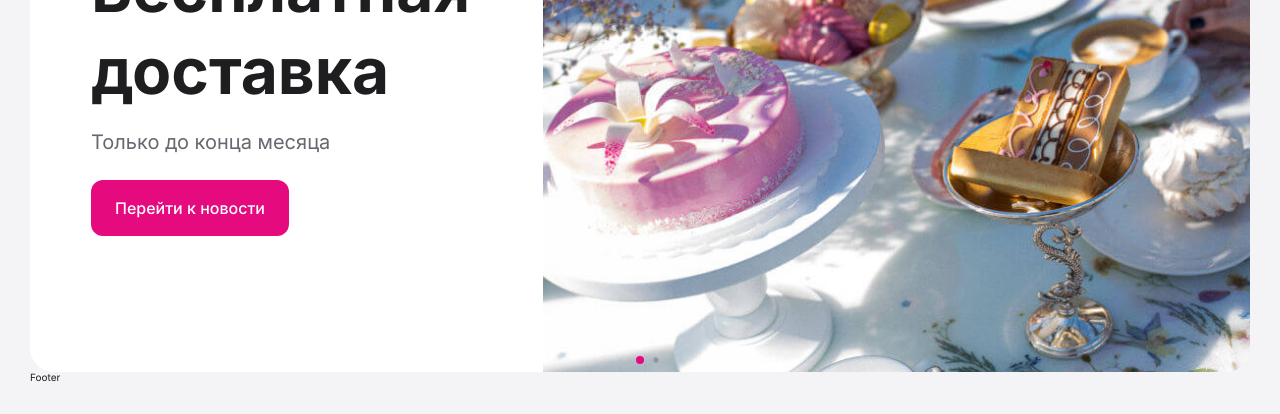
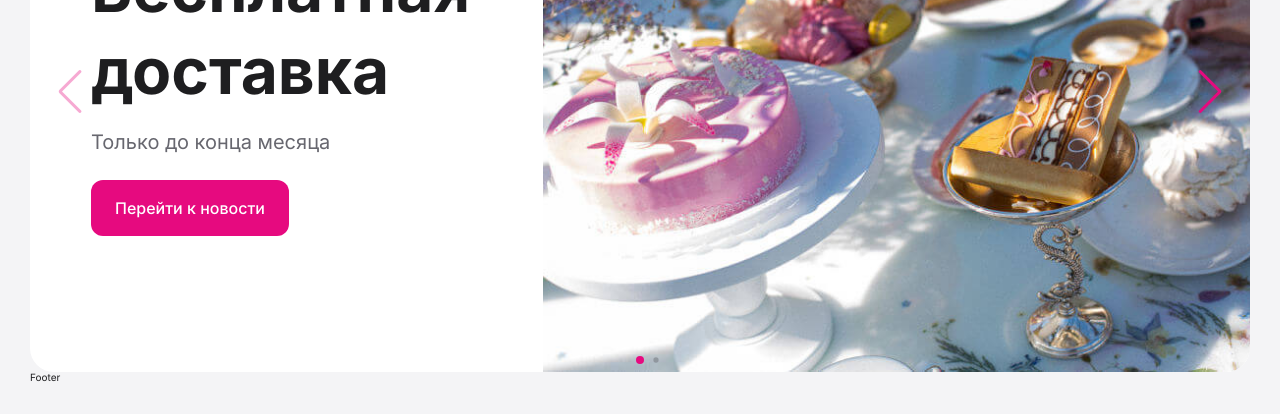
Before and after one commit to DStarky/vinnie, a React (Create React App) app: page / in a window 1280 px wide. Shown: the part 348-762 px from the top of the page. Built offline with nearby package versions, Linux system fonts and the light colour scheme.

Commit message:
finished swiper, add navigation and style for it

```diff
--- a/src/assets/styles/_main.scss
+++ b/src/assets/styles/_main.scss
@@ -6,6 +6,12 @@
 
 .swiper-pagination-bullet-active {
   background-color: $color-main !important;
+}
+
+.swiper-button-next,
+.swiper-button-prev {
+  padding: 0 3rem;
+  color: $color-main !important;
 }
 
 
--- a/src/components/Slider/Slider.jsx
+++ b/src/components/Slider/Slider.jsx
@@ -1,17 +1,19 @@
+// Import libraries
 import { useMediaQuery } from 'react-responsive';
 import { Swiper, SwiperSlide } from 'swiper/react';
+import { Pagination, Navigation } from 'swiper/modules';
 
+// Import styles
 import 'swiper/css';
 import 'swiper/css/pagination';
+import 'swiper/css/navigation';
 
-import { Pagination } from 'swiper/modules';
-
+// Import components and data
+import slides from '../../data/slides.json';
 import styles from './Slider.module.scss'
-
 import SingleSlide from '../SingleSlide/SingleSlide';
 
-import slides from '../../data/slides.json';
-
+// Compontent
 const Slider = () => {
   const isMoreThan769 = useMediaQuery({ minWidth: 769 });
 
@@ -21,7 +23,8 @@ const Slider = () => {
         pagination={{
           dynamicBullets: true,
         }}
-        modules={[Pagination]}
+        navigation={true}
+        modules={[Pagination, Navigation]}
         className={`mySwiper`}
         style={isMoreThan769 ? { height: 70 + 'vh' } : { height: 35 + 'vh' }}
       >
```
